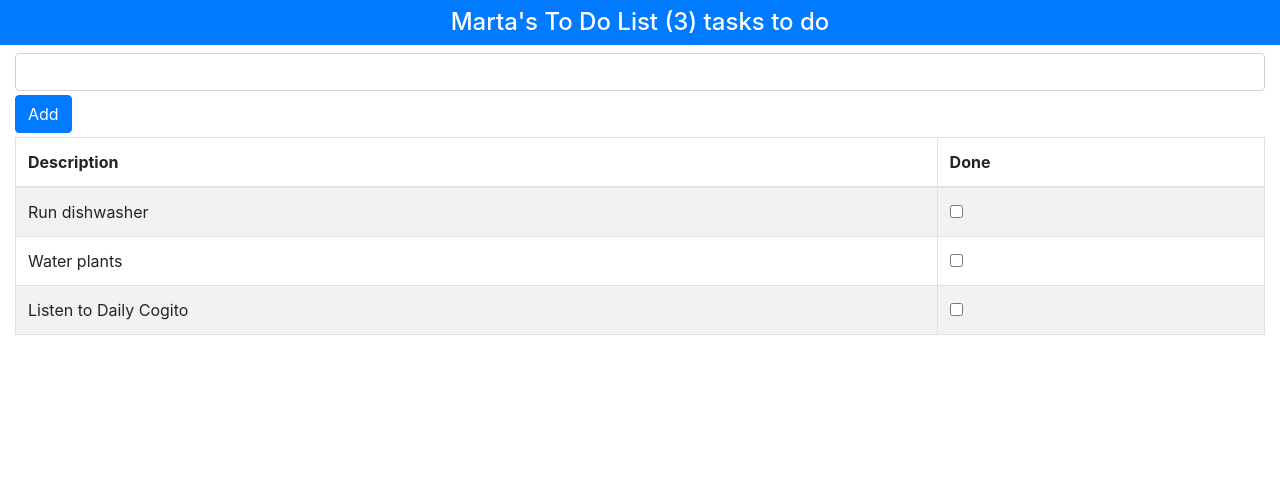
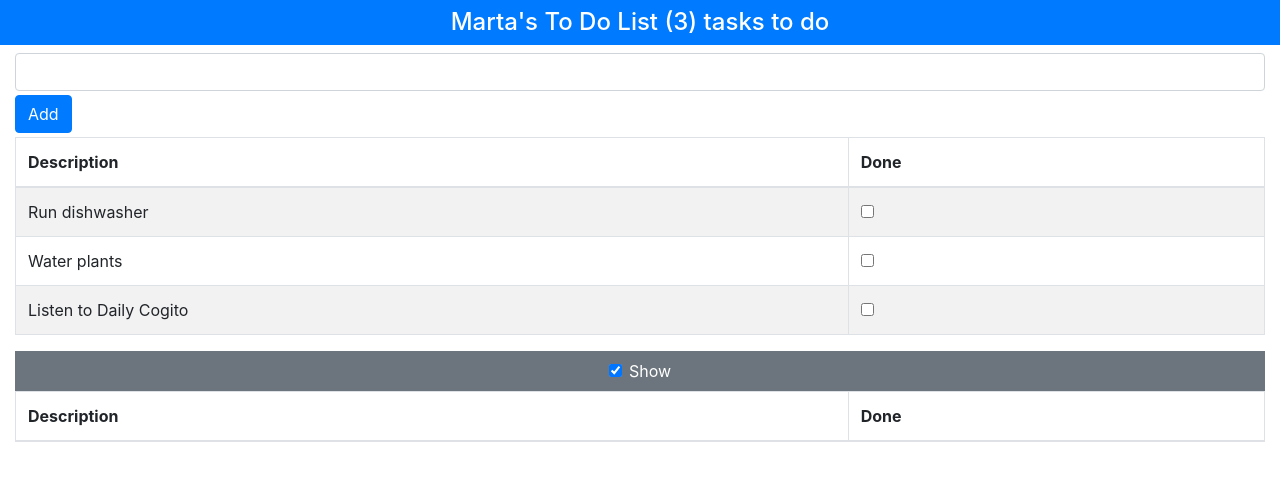
Before and after one commit to martapanc/React-ToDo-List, a React (Create React App) app: page / in a window 1280 px wide. Shown: the top 480 px of the page. Built offline with nearby package versions, Linux system fonts and the light colour scheme.

Commit message:
Add visibility control

```diff
--- a/src/App.js
+++ b/src/App.js
@@ -4,6 +4,7 @@ import firebase from "./firebase";
 import {TodoRow} from './component/TodoRow';
 import {TodoBanner} from "./component/TodoBanner";
 import {TodoCreator} from "./component/TodoCreator";
+import {VisibilityControl} from "./component/VisibilityControl";
 
 export default class App extends Component {
 
@@ -15,7 +16,8 @@ export default class App extends Component {
                 {action: "Run dishwasher", done: false},
                 {action: "Water plants", done: false},
                 {action: "Listen to Daily Cogito", done: false}
-            ]
+            ],
+            showCompleted: true
         }
     }
 
@@ -48,9 +50,11 @@ export default class App extends Component {
         todoItems: this.state.todoItems.map(item => item.action === todo.action ? {...item, done: !item.done} : item)
     });
 
-    todoTableRows = () => this.state.todoItems.map(item =>
-        <TodoRow key={item.action} item={item} callback={this.toggleTodo}/>
-    )
+    todoTableRows = (doneValue) => this.state.todoItems
+        .filter(item => item.done === doneValue)
+        .map(item =>
+            <TodoRow key={item.action} item={item} callback={this.toggleTodo}/>
+        )
 
     render() {
         return (
@@ -61,14 +65,33 @@ export default class App extends Component {
                     <table className="table table-striped table-bordered">
                         <thead>
                         <tr>
-                            <th>Description</th>
-                            <th>Done</th>
+                            <th className="col-lg-8">Description</th>
+                            <th className="col-lg-4">Done</th>
                         </tr>
                         </thead>
                         <tbody>
-                        {this.todoTableRows()}
+                        {this.todoTableRows(false)}
                         </tbody>
                     </table>
+                    <div className="bg-secondary text-white text-center p-2">
+                        <VisibilityControl isChecked={this.state.showCompleted}
+                                           callback={(checked) => this.setState({showCompleted: checked})}
+                        />
+                    </div>
+                    {
+                        this.state.showCompleted &&
+                        <table className="table table-striped table-bordered">
+                            <thead>
+                            <tr>
+                                <th className="col-md-8 col-lg-8 col-xl-8">Description</th>
+                                <th className="col-md-4 col-lg-4 col-xl-4">Done</th>
+                            </tr>
+                            </thead>
+                            <tbody>
+                            {this.todoTableRows(true)}
+                            </tbody>
+                        </table>
+                    }
                 </div>
             </div>
         );
--- a/src/component/TodoRow.js
+++ b/src/component/TodoRow.js
@@ -5,7 +5,7 @@ export class TodoRow extends Component {
     render() {
         return (
             <tr>
-                <td>{this.props.item.action}</td>
+                <td className="col-lg-8">{this.props.item.action}</td>
                 <td>
                     <input type="checkbox" checked={this.props.item.done}
                            onChange={() => this.props.callback(this.props.item)}/>
--- /dev/null
+++ b/src/component/VisibilityControl.js
@@ -0,0 +1,14 @@
+import React, {Component} from "react";
+
+export class VisibilityControl extends Component {
+
+    render() {
+        return (
+            <div className="form-check">
+                <input className="form-check-input" type="checkbox" checked={this.props.isChecked}
+                       onChange={(e) => this.props.callback(e.target.checked)}/>
+                <label className="form-check-label">Show {this.props.description}</label>
+            </div>
+        );
+    }
+}
```
